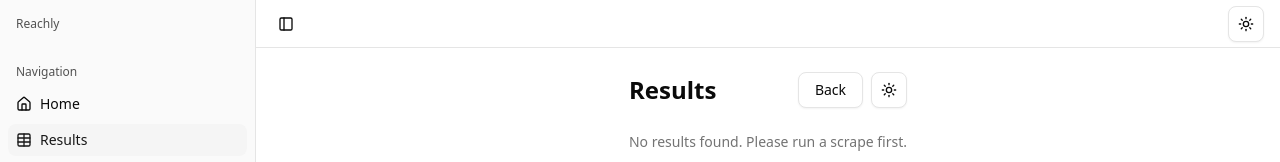
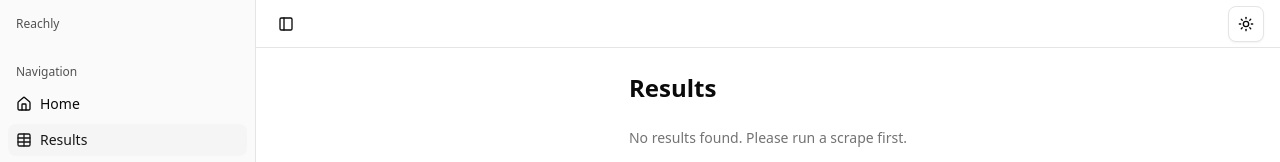
Before and after one commit to NOMI9797/Reachlyy, a Next.js app: page /results in a window 1280 px wide. Shown: the top 162 px of the page. Built offline with nearby package versions, Linux system fonts and the light colour scheme.

Commit message:
Remove unused ThemeToggle component from Home and ResultsPage for cleaner code.

```diff
--- a/app/page.js
+++ b/app/page.js
@@ -9,7 +9,6 @@ import { Input } from "@ui/input";
 import { Checkbox } from "@ui/checkbox";
 import { Card, CardContent, CardDescription, CardHeader, CardTitle } from "@ui/card";
 import { Separator } from "@ui/separator";
-import { ThemeToggle } from "@/components/ThemeToggle";
 import { useRouter } from "next/navigation";
 import { useScrapeStore } from "@/hooks/useScrapeStore";
 import { useForm } from "react-hook-form";
@@ -76,7 +75,6 @@ export default function Home() {
     <div className="max-w-3xl mx-auto p-6">
       <div className="flex items-center justify-between mb-6">
         <h1 className="text-2xl font-semibold">LinkedIn Scraper</h1>
-        <ThemeToggle />
       </div>
       <Form {...form}>
       <form onSubmit={form.handleSubmit(onSubmit)} className="space-y-6">
--- a/app/results/page.js
+++ b/app/results/page.js
@@ -1,9 +1,7 @@
 "use client";
 import { useEffect, useState } from "react";
 import { useRouter } from "next/navigation";
-import { Button } from "@ui/button";
 import { Table, TableBody, TableCell, TableHead, TableHeader, TableRow } from "@ui/table";
-import { ThemeToggle } from "@/components/ThemeToggle";
 import { useScrapeStore } from "@/hooks/useScrapeStore";
 
 export default function ResultsPage() {
@@ -21,10 +19,6 @@ export default function ResultsPage() {
     <div className="max-w-6xl mx-auto p-6">
       <div className="flex items-center justify-between mb-6">
         <h1 className="text-2xl font-semibold">Results</h1>
-        <div className="flex items-center gap-2">
-          <Button variant="outline" onClick={() => router.back()}>Back</Button>
-          <ThemeToggle />
-        </div>
       </div>
 
       {results.length === 0 ? (
```
